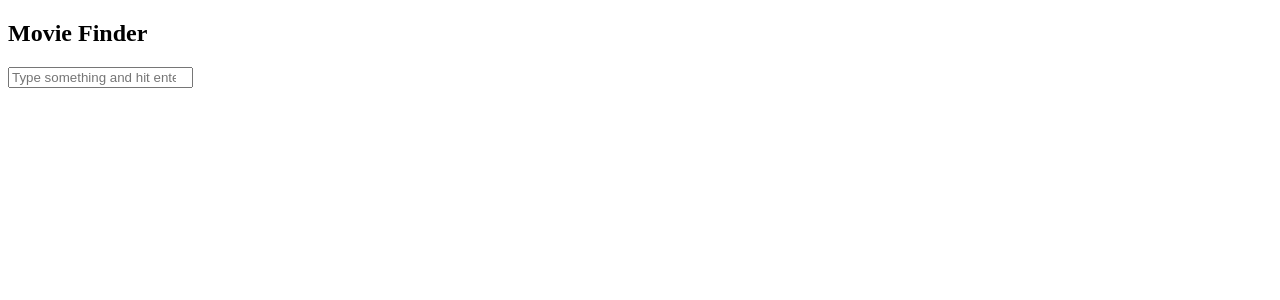
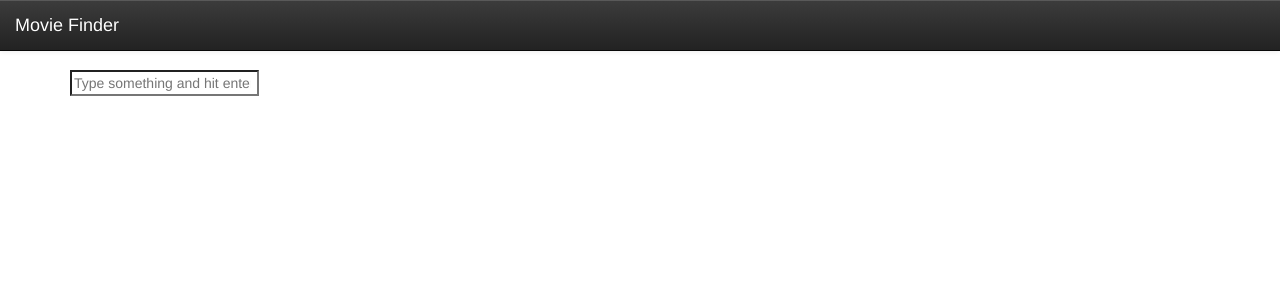
Before and after one commit to vedovelli/movie-finder-react, a React app: page /movies in a window 1280 px wide. Shown: the top 300 px of the page. Built offline with nearby package versions, Linux system fonts and the light colour scheme.

Commit message:
Layout introduction with Bootstrap.

```diff
--- a/src/index.html
+++ b/src/index.html
@@ -2,8 +2,20 @@
 <html lang="en">
 <head>
     <meta charset="utf-8">
+    <meta http-equiv="X-UA-Compatible" content="IE=edge">
+    <meta name="viewport" content="width=device-width, initial-scale=1">
     <title>Fabio Vedovelli Movie Finder</title>
     <link href="https://fonts.googleapis.com/css?family=Roboto" rel="stylesheet">
+    <!--In a real application we should serve all assets from our own CDN-->
+    <link rel="stylesheet" href="https://maxcdn.bootstrapcdn.com/bootstrap/3.3.7/css/bootstrap.min.css" integrity="sha384-BVYiiSIFeK1dGmJRAkycuHAHRg32OmUcww7on3RYdg4Va+PmSTsz/K68vbdEjh4u"
+      crossorigin="anonymous">
+    <link rel="stylesheet" href="https://maxcdn.bootstrapcdn.com/bootstrap/3.3.7/css/bootstrap-theme.min.css" integrity="sha384-rHyoN1iRsVXV4nD0JutlnGaslCJuC7uwjduW9SVrLvRYooPp2bWYgmgJQIXwl/Sp"
+      crossorigin="anonymous">
+    <style>
+      body {
+        margin-top: 70px;
+      }
+    </style>
 </head>
 <body>
   <div id="app"></div>
--- a/src/js/components/MovieDetailsContainer.js
+++ b/src/js/components/MovieDetailsContainer.js
@@ -30,11 +30,18 @@ class MovieDetailsContainer extends Component {
     return (
       hasMovie &&
         <div>
-          <h2>{m.original_title}</h2>
-          {src != null && <img src={src} />}
-          <p>
-            <a href="#" onClick={() => goBack()}>Back</a>
-          </p>
+          <nav className="navbar navbar-default navbar-inverse navbar-fixed-top">
+            <div className="container-fluid">
+              <span className="navbar-brand">Movie Details</span>
+            </div>
+          </nav>
+          <div className="container">
+            <h3>{m.original_title}</h3>
+            {src != null && <img src={src} />}
+            <p>
+              <a href="#" onClick={() => goBack()}>Back</a>
+            </p>
+          </div>
         </div>
     )
   }
--- a/src/js/components/MoviesContainer.js
+++ b/src/js/components/MoviesContainer.js
@@ -85,14 +85,18 @@ class MoviesContainer extends Component {
     const { movies } = this.state
     return (
       <section>
-        <header>
-          <h1>Movie Finder</h1>
-        </header>
-        <MovieInputForm
-          submitHandler={this.submitHandler}
-          searchTerm={this.state.searchTerm}
-          changeHandler={this.changeHandler} />
-        {movies.length > 0 && <MovieList movies={movies} />}
+        <nav className="navbar navbar-default navbar-inverse navbar-fixed-top">
+          <div className="container-fluid">
+            <span className="navbar-brand">Movie Finder</span>
+          </div>
+        </nav>
+        <div className="container">
+          <MovieInputForm
+            submitHandler={this.submitHandler}
+            searchTerm={this.state.searchTerm}
+            changeHandler={this.changeHandler} />
+          {movies.length > 0 && <MovieList movies={movies} />}
+        </div>
       </section>
     )
   }
```
